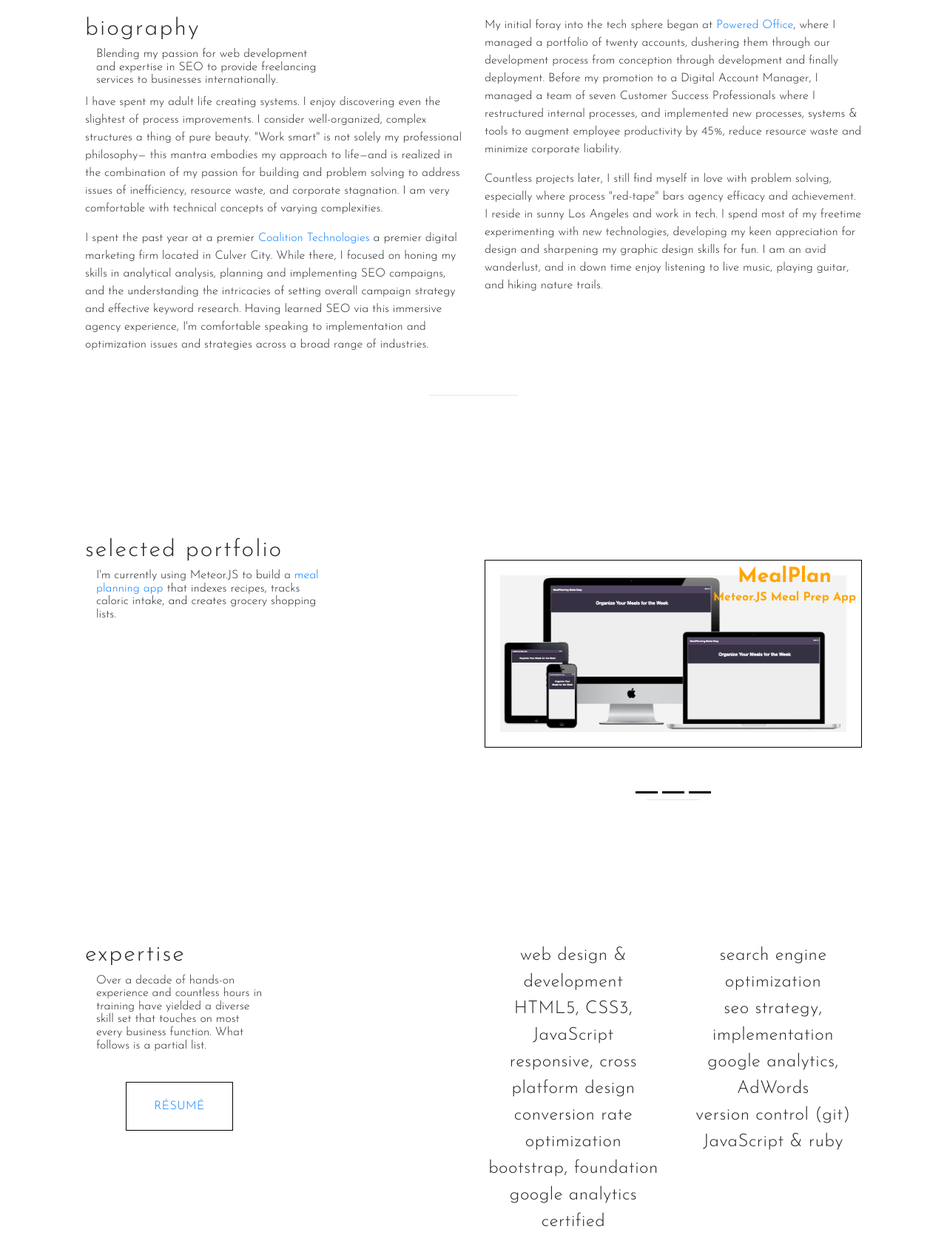
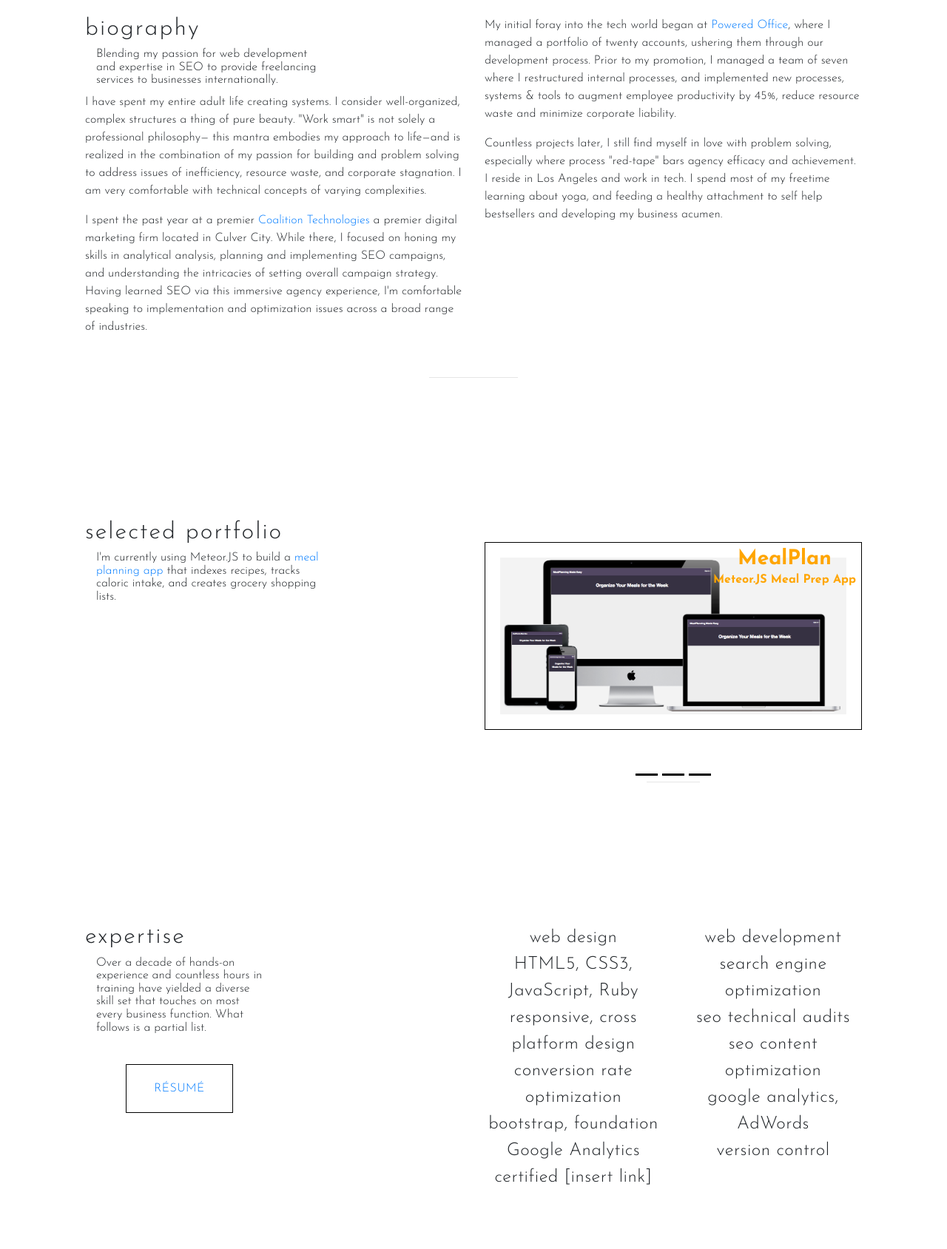
Before and after one commit to malloryporche/dev, a plain HTML site: page index.html in a window 1280 px wide. Shown: the part 860-2549 px from the top of the page at 74% size. Drawn offline with nearby package versions, Linux system fonts and the light colour scheme.

Commit message:
Content updates, biography verbiage

```diff
--- a/index.html
+++ b/index.html
@@ -88,15 +88,15 @@
 <h6 class="col-sm-11 col-md-8">Blending my passion for web development and expertise in SEO to provide freelancing services to businesses internationally.</h6>
 </header>
 
-<p class="col-xs-12">I have spent my adult life creating systems. I enjoy discovering even the slightest of process improvements. I consider well-organized, complex structures a thing of pure beauty. &quot;Work smart&quot; is not solely my professional philosophy&mdash; this mantra embodies my approach to life&mdash;and is realized in the combination of my passion for building and problem solving to address issues of inefficiency, resource waste, and corporate stagnation. I am very comfortable with technical concepts of varying complexities.</p>
+<p class="col-xs-12">I have spent my entire adult life creating systems. I consider well-organized, complex structures a thing of pure beauty. &quot;Work smart&quot; is not solely a professional philosophy&mdash; this mantra embodies my approach to life&mdash;and is realized in the combination of my passion for building and problem solving to address issues of inefficiency, resource waste, and corporate stagnation. I am very comfortable with technical concepts of varying complexities.</p>
 
-<p class="col-xs-12">I spent the past year at a premier <a href="https://www.coalitiontechnologies.com"> Coalition Technologies</a> a premier digital marketing firm located in Culver City.  While there, I focused on honing my skills in analytical analysis, planning and implementing SEO campaigns, and the understanding the intricacies of setting overall campaign strategy and effective keyword research. Having learned SEO via this immersive agency experience, I&#39;m comfortable speaking to implementation and optimization issues and strategies across a broad range of industries.</p>
+<p class="col-xs-12">I spent the past year at a premier <a href="https://www.coalitiontechnologies.com"> Coalition Technologies</a> a premier digital marketing firm located in Culver City.  While there, I focused on honing my skills in analytical analysis, planning and implementing SEO campaigns, and understanding the intricacies of setting overall campaign strategy. Having learned SEO via this immersive agency experience, I&#39;m comfortable speaking to implementation and optimization issues across a broad range of industries.</p>
 </div>
 
 <div class="col-sm-12 col-md-6 columns">
-<p>My initial foray into the tech sphere began at <a href="http://www.poweredoffice.com">Powered Office</a>, where I managed a portfolio of twenty accounts, dushering them through our development process from conception through development and finally deployment. Before my promotion to a Digital Account Manager, I managed a team of seven Customer Success Professionals where I restructured internal processes, and implemented new processes, systems &amp; tools to augment employee productivity by 45%, reduce resource waste and minimize corporate liability.</p>
+<p>My initial foray into the tech world began at <a href="http://www.poweredoffice.com">Powered Office</a>, where I managed a portfolio of twenty accounts, ushering them through our development process.  Prior to my promotion, I managed a team of seven where I restructured internal processes, and implemented new processes, systems &amp; tools to augment employee productivity by 45%, reduce resource waste and minimize corporate liability.</p>
 
-<p>Countless projects later, I still find myself in love with problem solving, especially where process &quot;red-tape&quot; bars agency efficacy and achievement. I reside in sunny Los Angeles and work in tech. I spend most of my freetime experimenting with new technologies, developing my keen appreciation for design and sharpening my graphic design skills for fun. I am an avid wanderlust, and in down time enjoy listening to live music, playing guitar, and hiking nature trails.</p>
+<p>Countless projects later, I still find myself in love with problem solving, especially where process &quot;red-tape&quot; bars agency efficacy and achievement. I reside in Los Angeles and work in tech. I spend most of my freetime learning about yoga, and feeding a healthy attachment to self help bestsellers and developing my business acumen.</p>
 </div>
 
 <div class="col-lg-11 col-sm-12">
@@ -174,22 +174,23 @@
 
 <article class="col-sm-12 col-md-3">
 <ul class="skills">
-	<li>web design &amp; development</li>
-	<li>HTML5, CSS3, JavaScript</li>
+	<li>web design</li>
+	<li>HTML5, CSS3, JavaScript, Ruby</li>
 	<li>responsive, cross platform design</li>
 	<li>conversion rate optimization</li>
 	<li>bootstrap, foundation</li>
-	<li>google analytics certified</li>
+	<li>Google Analytics certified [insert link]</li>
 </ul>
 </article>
 
 <article class="col-sm-12 col-md-3">
 <ul class="skills">
+	<li>web development</li>
 	<li>search engine optimization</li>
-	<li>seo strategy, implementation</li>
+	<li>seo technical audits</li>
+	<li>seo content optimization</li>
 	<li>google analytics, AdWords</li>
-	<li>version control (git)</li>
-	<li>JavaScript &amp ruby</li>
+	<li>version control</li>
 </ul>
 </article>
 </section>
@@ -198,7 +199,7 @@
 <header class="col-sm-12">
 <h2>connect</h2>
 <h3>signup for notifications and stay tuned for my <a href="https://www.malloryburke.com/localwp/" onClick="ga('send', 'event', 'Engagement', 'click', 'Blog link');">blog launching December 2018</a></h3>
-<h3>to get in touch, <email><a href="mailto:reachout@malloryburke.com" onClick="ga('send', 'event', 'Contact', 'click', 'Reachout link');">reachout@malloryburke.com</a></email></h3>
+<h3>to get in touch, <email><a href="mailto:reachout@malloryburke.com" onClick="ga('send', 'event', 'Contact', 'click', 'Reachout - Website');">reachout@malloryburke.com</a></email></h3>
 </header>
 </section>
 
```
